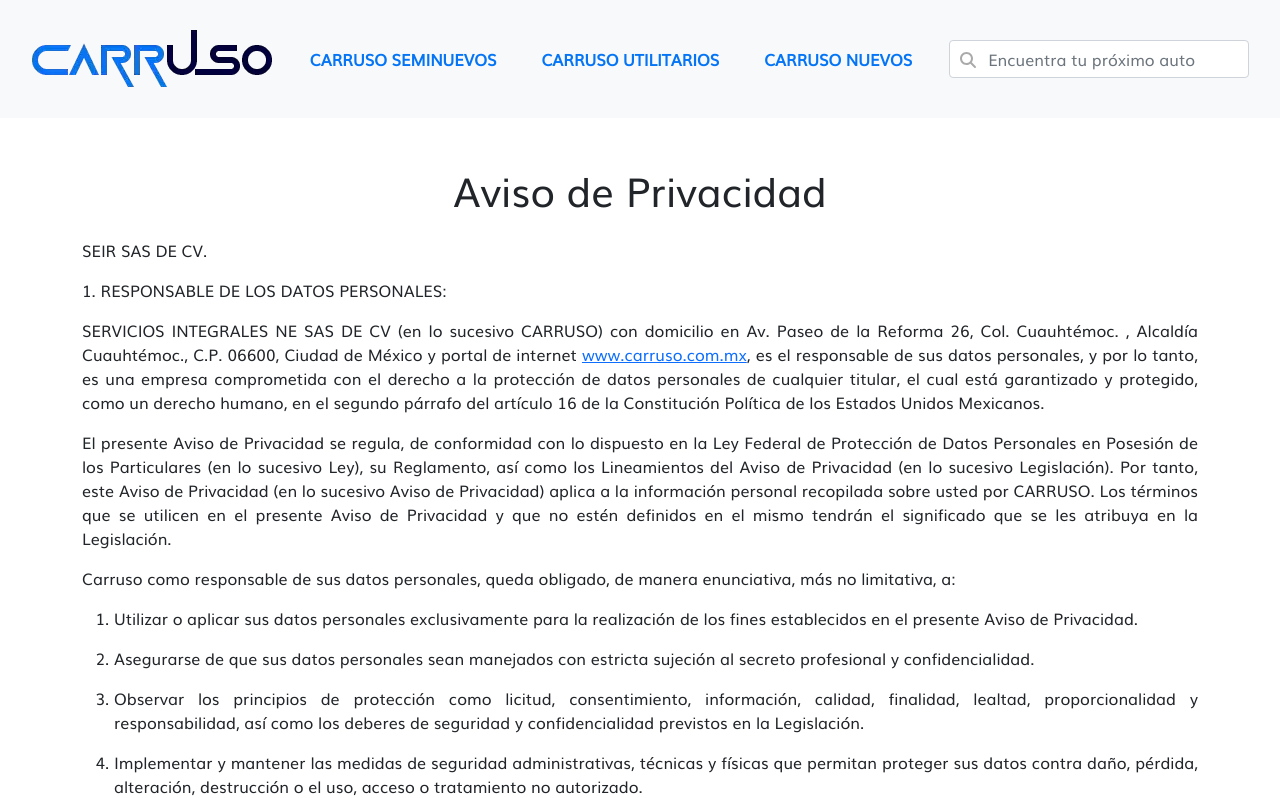
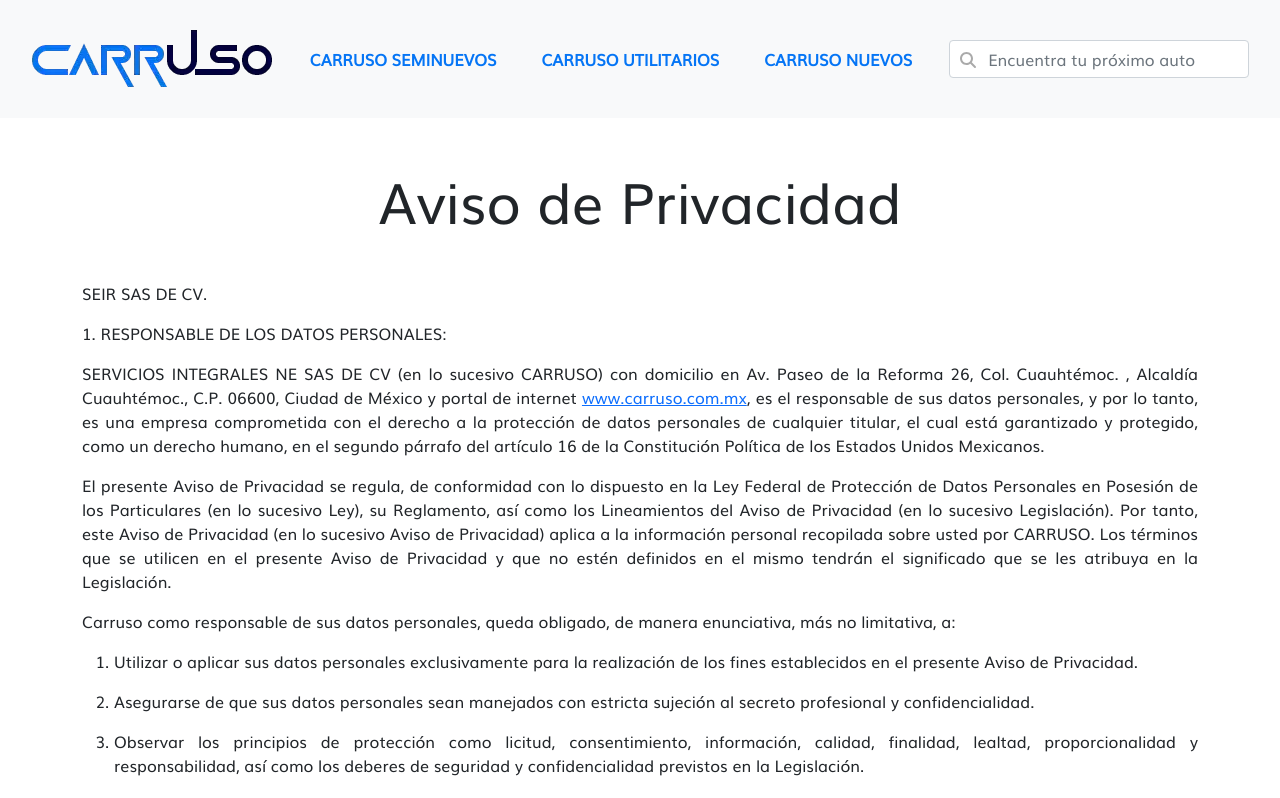
Before and after one commit to Aplietexe/project-carruso-client, a React (Create React App) app: page / in a window 1280 px wide. Shown: the top 798 px of the page. Built offline with nearby package versions, Linux system fonts and the light colour scheme.

Commit message:
Create and use PageTitle component

```diff
--- a/src/components/Category/index.tsx
+++ b/src/components/Category/index.tsx
@@ -4,6 +4,7 @@
 import styled from "styled-components"
 
 import { useFetch } from "../../hooks"
+import PageTitle from "../PageTitle"
 
 import CategoryCarCard from "./CategoryCarCard"
 import CategoryOptions from "./CategoryOptions"
@@ -162,7 +163,7 @@
 
   return (
     <Container className="my-5">
-      <h2 className="fs-4 text-center mb-3">{displayName}</h2>
+      <PageTitle title={displayName} />
       <CategoryOptions
         search={search}
         setSearch={setSearch}
--- a/src/components/FraudProtection/index.tsx
+++ b/src/components/FraudProtection/index.tsx
@@ -4,14 +4,13 @@
 import fingerprintMagnifyingGlassImage from "../../assets/images/fraud-protection/fingerprint-magnifying-glass-image.webp"
 import carSaleImage from "../../assets/images/fraud-protection/car-sale-image.webp"
 import Banner from "../Banner"
+import PageTitle from "../PageTitle"
 
 const FraudProtection = () => (
   <>
     <Banner image={fraudProtectionImage} />
     <Container>
-      <h1 className="display-1 text-center mb-5">
-        En carruso nos preocupamos por tu seguridad
-      </h1>
+      <PageTitle title="En carruso nos preocupamos por tu seguridad" />
       <Row className="align-items-center">
         <Col className="p-0" md={3}>
           <ImageComponent
--- /dev/null
+++ b/src/components/PageTitle.tsx
@@ -0,0 +1,7 @@
+type PageTitleProps = Readonly<{ title: string }>
+
+const PageTitle = ({ title }: PageTitleProps) => (
+  <h1 className="display-4 text-center mb-5">{title}</h1>
+)
+
+export default PageTitle
--- a/src/components/TextPage/index.tsx
+++ b/src/components/TextPage/index.tsx
@@ -3,6 +3,7 @@
 import styled from "styled-components"
 
 import type { DeepReadonly } from "../../helpers"
+import PageTitle from "../PageTitle"
 
 type TextPageProps = DeepReadonly<{
   children: ReactNode
@@ -15,7 +16,7 @@
 
 const TextPage = ({ children, title }: TextPageProps) => (
   <Container className="my-5">
-    <h1 className="display-6 text-center mb-4">{title}</h1>
+    <PageTitle title={title} />
     <StyledText>{children}</StyledText>
   </Container>
 )
```
